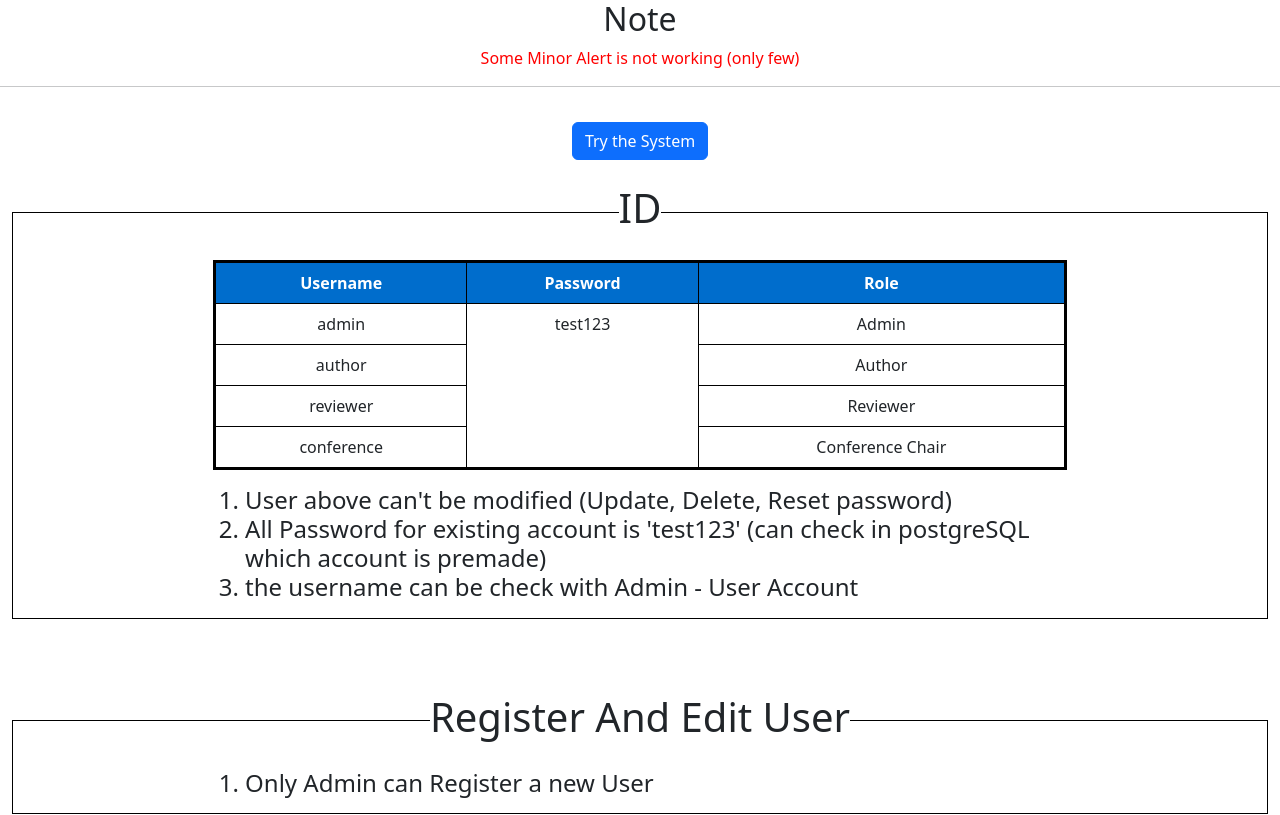
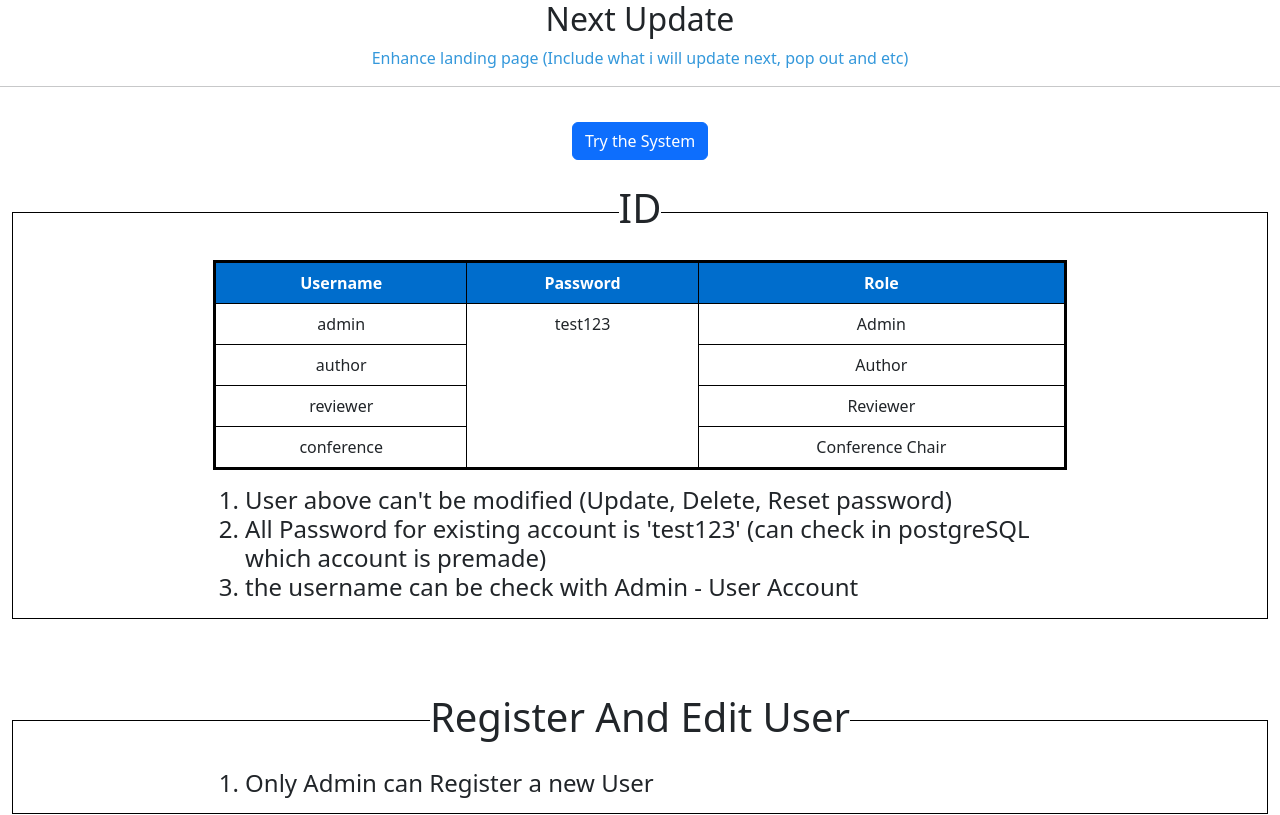
Before and after one commit to limlyang121/Front-end-Research, a React (Create React App) app: page / in a window 1280 px wide. Shown: the top 815 px of the page. Built offline with nearby package versions, Linux system fonts and the light colour scheme.

Commit message:
Some minor text change

```diff
--- a/src/LandingPage.js
+++ b/src/LandingPage.js
@@ -8,11 +8,15 @@ const LandingPage = () => {
 
   return (
     <div>
-      <h2 style={{ textAlign: "center" }}>Note</h2>
-      <div style={{color:"red", textAlign:"center"}}>
-        Some Minor Alert is not working (only few)
+      <h2 style={{ textAlign: "center" }}>Next Update</h2>
+      <div style={{color:"#3498db", textAlign:"center"}}>
+        Enhance landing page (Include what i will update next, pop out and etc)
       </div>
+
+
       <hr style={{ height: "20px" }} />
+
+
       <Container fluid>
 
         <div style={{ textAlign: "center" }}>
```
